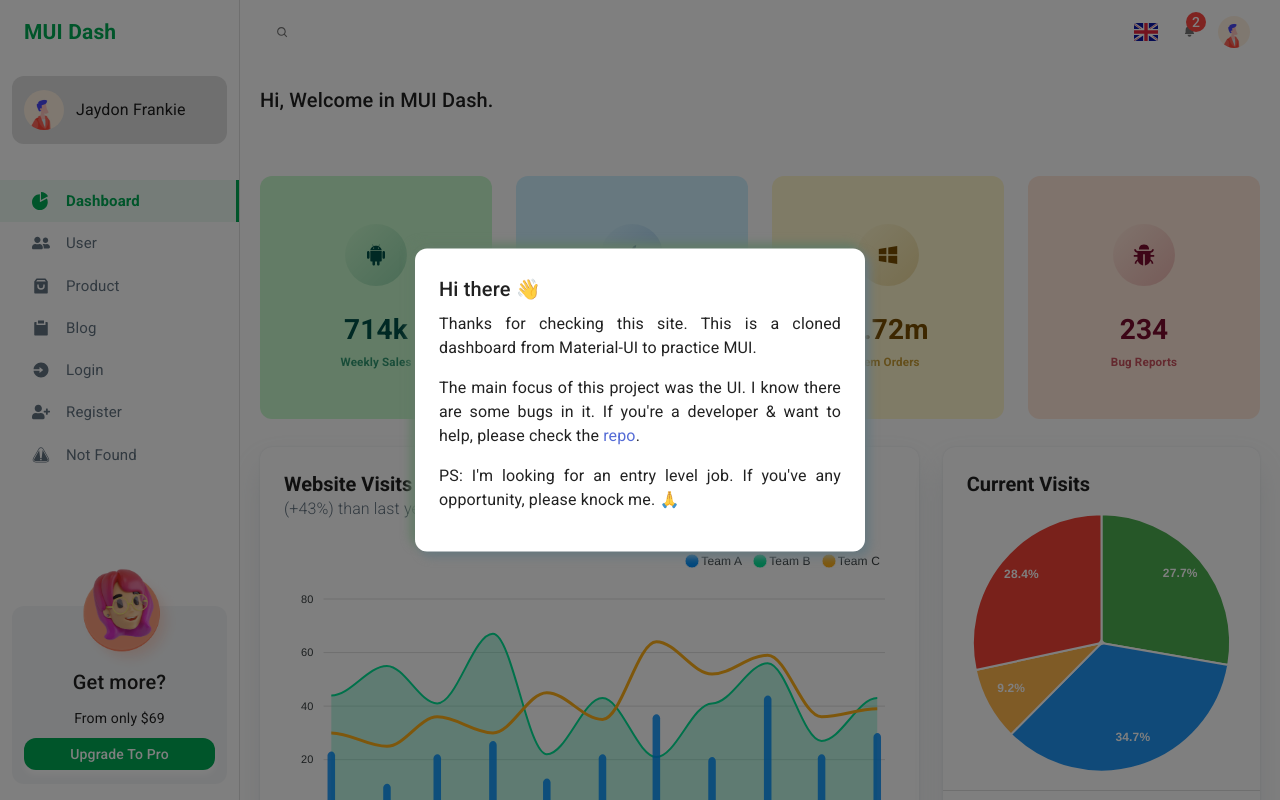
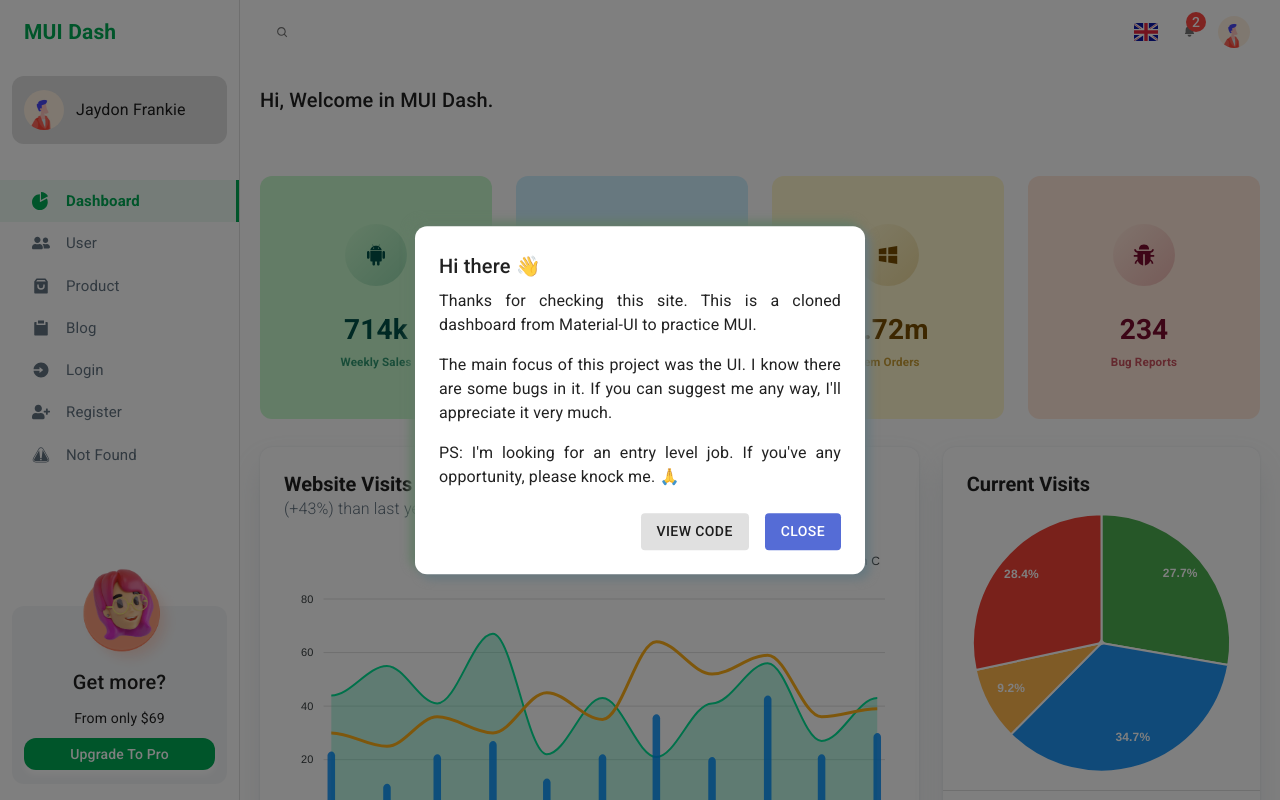
Before and after one commit to buffalomax7/MUI_TutulDev, a React (Create React App) app: page /dashboard in a window 1280 px wide. Shown: the top 800 px of the page. Built offline with nearby package versions, Linux system fonts and the light colour scheme.

Commit message:
introModal has buttons

```diff
--- a/src/components/UI/IntroModal.js
+++ b/src/components/UI/IntroModal.js
@@ -1,4 +1,4 @@
-import { Link, Modal, Typography } from "@material-ui/core";
+import { Button, Link, Modal, Typography } from "@material-ui/core";
 import { Box } from "@mui/system";
 
 const IntroModal = ({ showModal, onToggle }) => {
@@ -37,21 +37,45 @@
         </Typography>
         <Typography paragraph>
           The main focus of this project was the UI. I know there are some bugs
-          in it. If you're a developer & want to help, please check the{" "}
-          <Link
-            href="https://github.com/TutulDevs/mui-practice"
-            target="_blank"
-            rel="noopener noreferrer"
-          >
-            repo
-          </Link>
-          .
+          in it. If you can suggest me any way, I'll appreciate it very much.
         </Typography>
 
         <Typography paragraph>
           PS: I'm looking for an entry level job. If you've any opportunity,
           please knock me. 🙏
         </Typography>
+
+        {/* Buttons */}
+        <Box
+          sx={{
+            pt: 1,
+            display: "grid",
+            gap: 2,
+            gridAutoFlow: "column",
+            justifyContent: "end",
+          }}
+        >
+          <Button
+            component={Link}
+            underline="none"
+            variant="contained"
+            disableElevation
+            href="https://github.com/TutulDevs/mui-practice"
+            target="_blank"
+            rel="noopener noreferrer"
+          >
+            view code
+          </Button>
+
+          <Button
+            variant="contained"
+            disableElevation
+            onClick={onToggle}
+            color="primary"
+          >
+            Close
+          </Button>
+        </Box>
       </Box>
     </Modal>
   );
```
